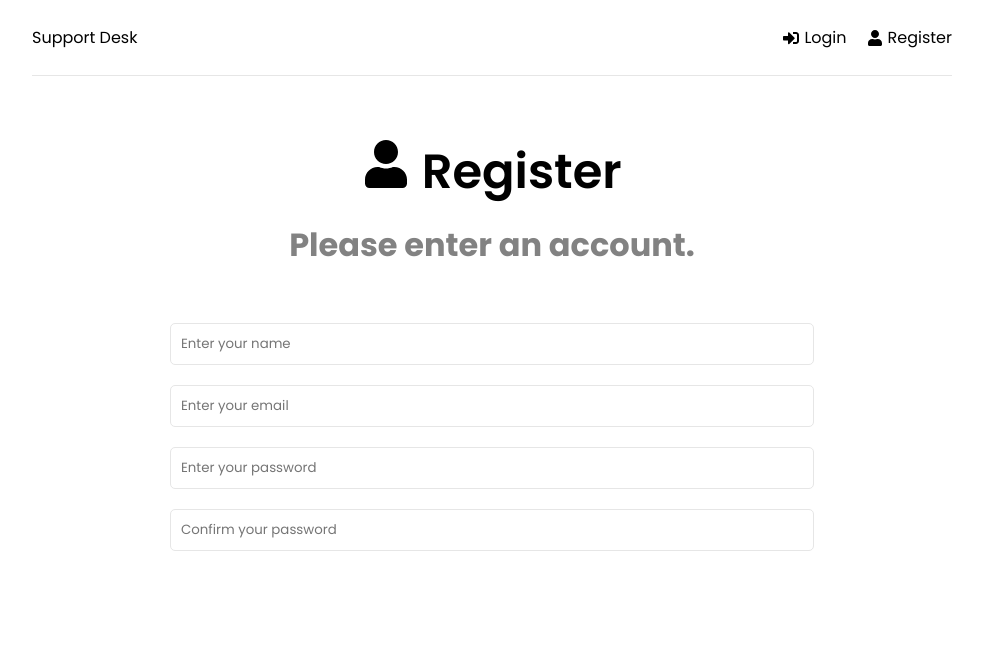
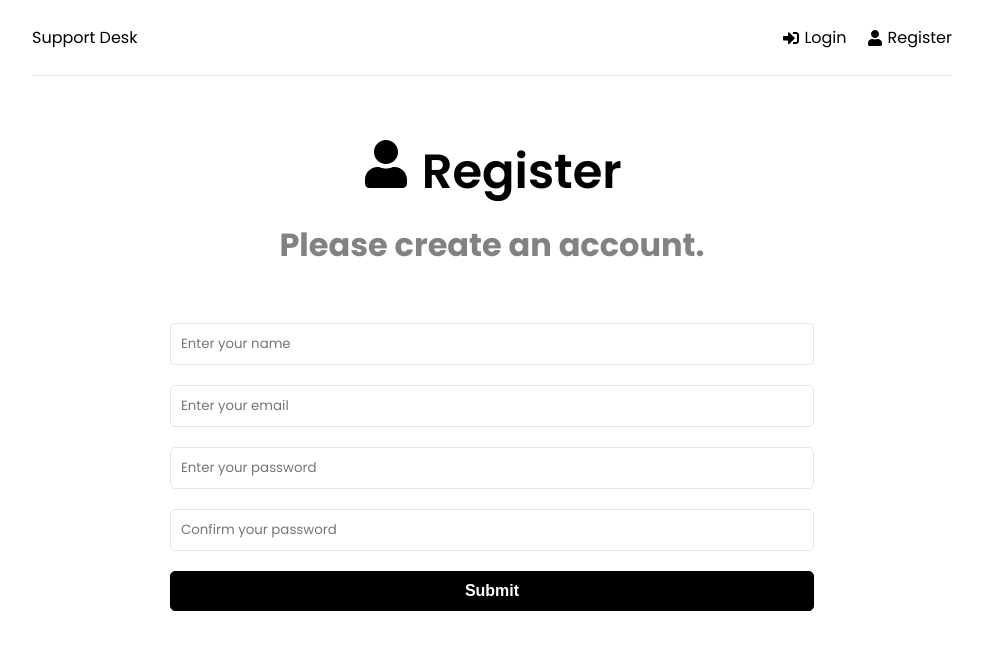
Before and after one commit to huhuiwen99/React-Ticket-App, a React (Create React App) app in the folder frontend/: page /register in a window 1280 px wide. Shown: the top 650 px of the page, without its empty margins (148-1131 px from the left). Built offline with nearby package versions, Linux system fonts and the light colour scheme.

Commit message:
add toastify

```diff
--- a/frontend/src/App.js
+++ b/frontend/src/App.js
@@ -1,5 +1,7 @@
 import React from 'react';
 import {BrowserRouter as Router, Routes, Route} from 'react-router-dom'
+import { ToastContainer } from 'react-toastify'
+import 'react-toastify/dist/ReactToastify.css'
 import Home from './pages/Home'
 import Register from './pages/Register'
 import Login from './pages/Login'
@@ -20,6 +22,7 @@ function App() {
         </Routes>
       </div>
     </Router>
+    <ToastContainer />
     </>
   );
 }
--- a/frontend/src/pages/Register.jsx
+++ b/frontend/src/pages/Register.jsx
@@ -1,4 +1,5 @@
 import { useState } from 'react'
+import { toast } from 'react-toastify'
 import { FaUser} from 'react-icons/fa'
 
 function Register() {
@@ -16,27 +17,40 @@ function Register() {
     }))
   }
 
+  const onSubmit = (e) => {
+    e.preventDefault()
+
+    if(password !== password2) {
+      toast.error('Passwords do not match.')
+    }
+  }
+
   return (
     <>
       <section className="heading">
         <h1>
           <FaUser /> Register
         </h1>
-        <p>Please enter an account.</p>
+        <p>Please create an account.</p>
       </section>
       <section className="form">
-        <form>
+        <form onSubmit={onSubmit}>
           <div className="form-group">
-            <input type="text" className="form-control" id='name' name='name' value={name} onChange={onChange} placeholder='Enter your name' />
+            <input type="text" className="form-control" id='name' name='name' value={name} onChange={onChange} placeholder='Enter your name' required />
           </div>
           <div className="form-group">
-            <input type="email" className="form-control" id='email' name='email' value={email} onChange={onChange} placeholder='Enter your email' />
+            <input type="email" className="form-control" id='email' name='email' value={email} onChange={onChange} placeholder='Enter your email' required />
           </div>
           <div className="form-group">
-            <input type="password" className="form-control" id='password' name='password' value={password} onChange={onChange} placeholder='Enter your password' />
+            <input type="password" className="form-control" id='password' name='password' value={password} onChange={onChange} placeholder='Enter your password' required />
           </div>
           <div className="form-group">
-            <input type="password2" className="form-control" id='password2' name='password2' value={password2} onChange={onChange} placeholder='Confirm your password' />
+            <input type="password2" className="form-control" id='password2' name='password2' value={password2} onChange={onChange} placeholder='Confirm your password' required />
+          </div>
+          <div className="form-group">
+            <button className="btn btn-block">
+              Submit
+            </button>
           </div>
         </form>
       </section>
```
